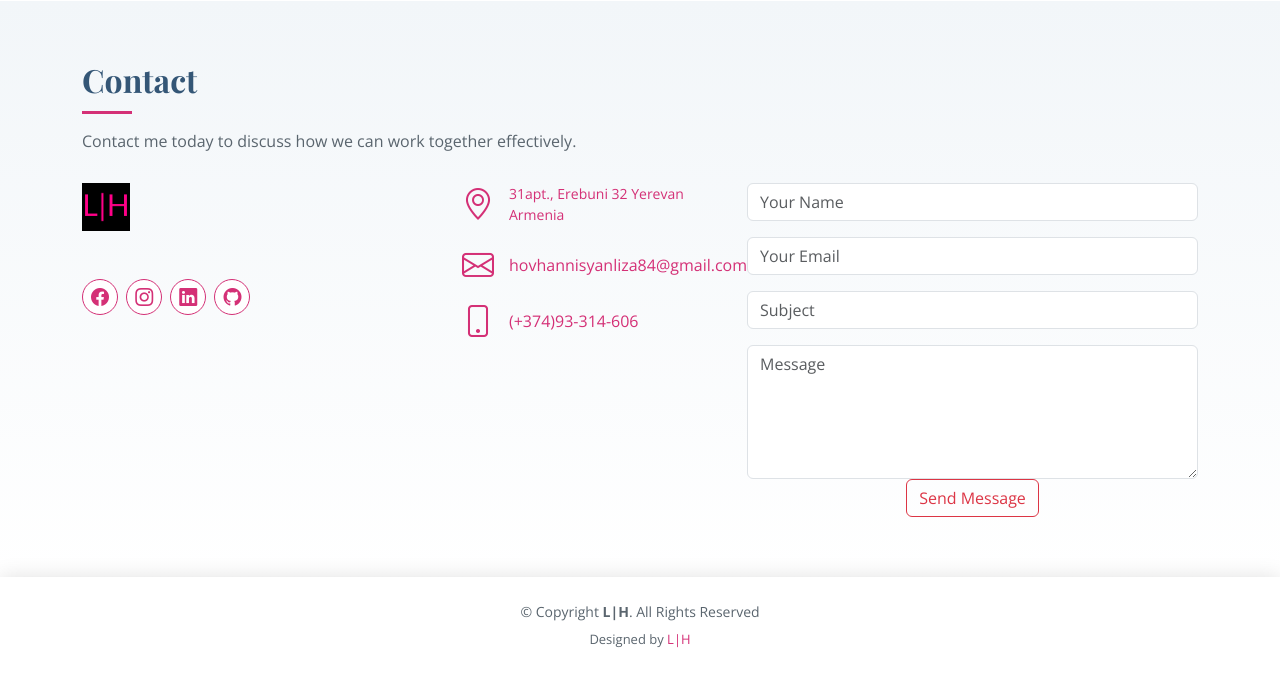
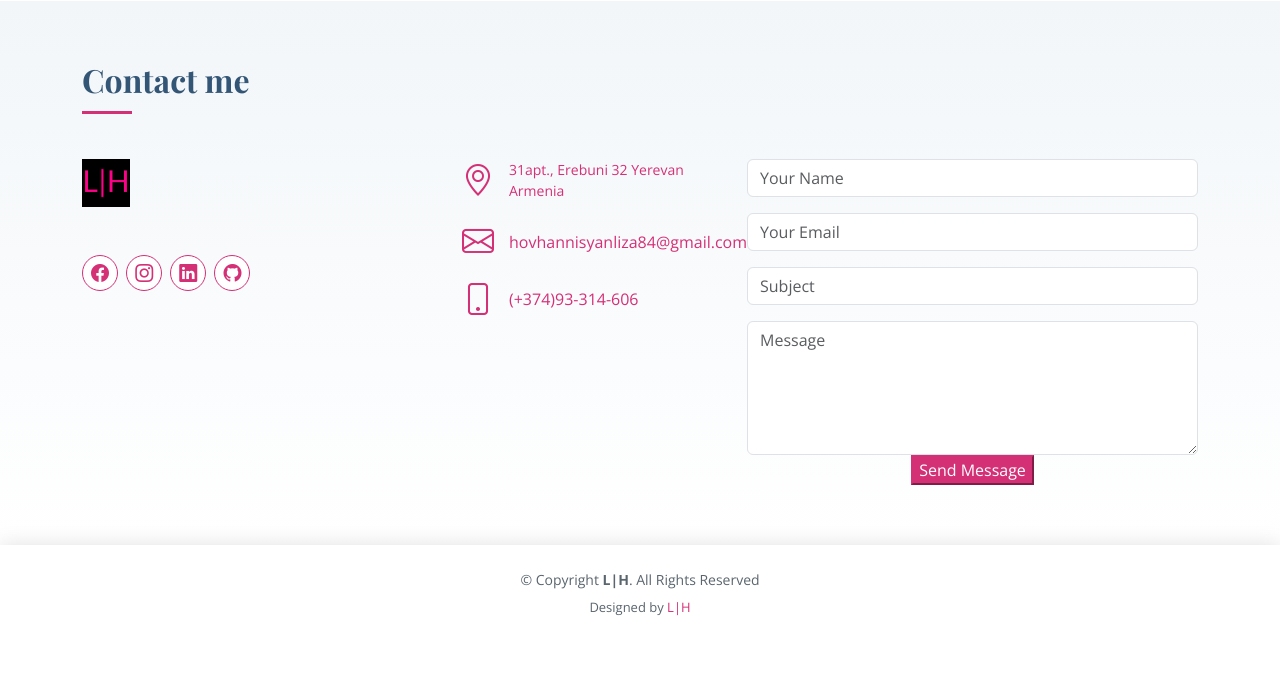
Before and after one commit to hliza84/New-Portfolio, a Django app: page / in a window 1280 px wide. Shown: the part 4108-4782 px from the top of the page. After the commit the page ends 4724 px from the top, so only its background shows below. Run offline with Django 4.2, Linux system fonts and the light colour scheme; data comes from the database, SQL or seed files in the repository; data that the repository does not hold is empty; some libraries are stand-ins or nearby versions; some web fonts are replaced.

Commit message:
finitial version

```diff
--- a/NewPortfolio/resume/static/assets/css/style.css
+++ b/NewPortfolio/resume/static/assets/css/style.css
@@ -1182,3 +1182,9 @@ section {
   text-align: center;
   font-size: 13px;
 }
+
+#butt {
+  background: #d43076;
+  border-color: #d43076;
+  color: #ffffff;
+}
--- a/NewPortfolio/resume/templates/index.html
+++ b/NewPortfolio/resume/templates/index.html
@@ -301,8 +301,8 @@
       <div class="container">
 
         <div class="section-title">
-          <h2>Contact</h2>
-          <p>Contact me today to discuss how we can work together effectively.</p>
+          <h2>Contact me</h2>
+
         </div>
 
         <div class="row">
@@ -324,7 +324,7 @@
             <div class="info">
               <div class="d-flex align-items-center">
                 <i class="bi bi-geo-alt"></i>
-                <p id="adress">{{personal_info.0.address}}</p>
+                <a href= https://goo.gl/maps/4DVKDYxXNY5LSpJz8><p id="adress">{{personal_info.0.address}}</p>
               </div>
 
               <div class="d-flex align-items-center mt-4">
@@ -356,7 +356,7 @@
                 <textarea class="form-control" name="message" rows="5" placeholder="Message" required></textarea>
               </div>
 
-              <div class="text-center"><button type="submit" class="btn btn-outline-danger">Send Message</button></div>
+              <div class="text-center"><button type="submit" id="butt">Send Message</button></div>
 
 
             </form>
```
